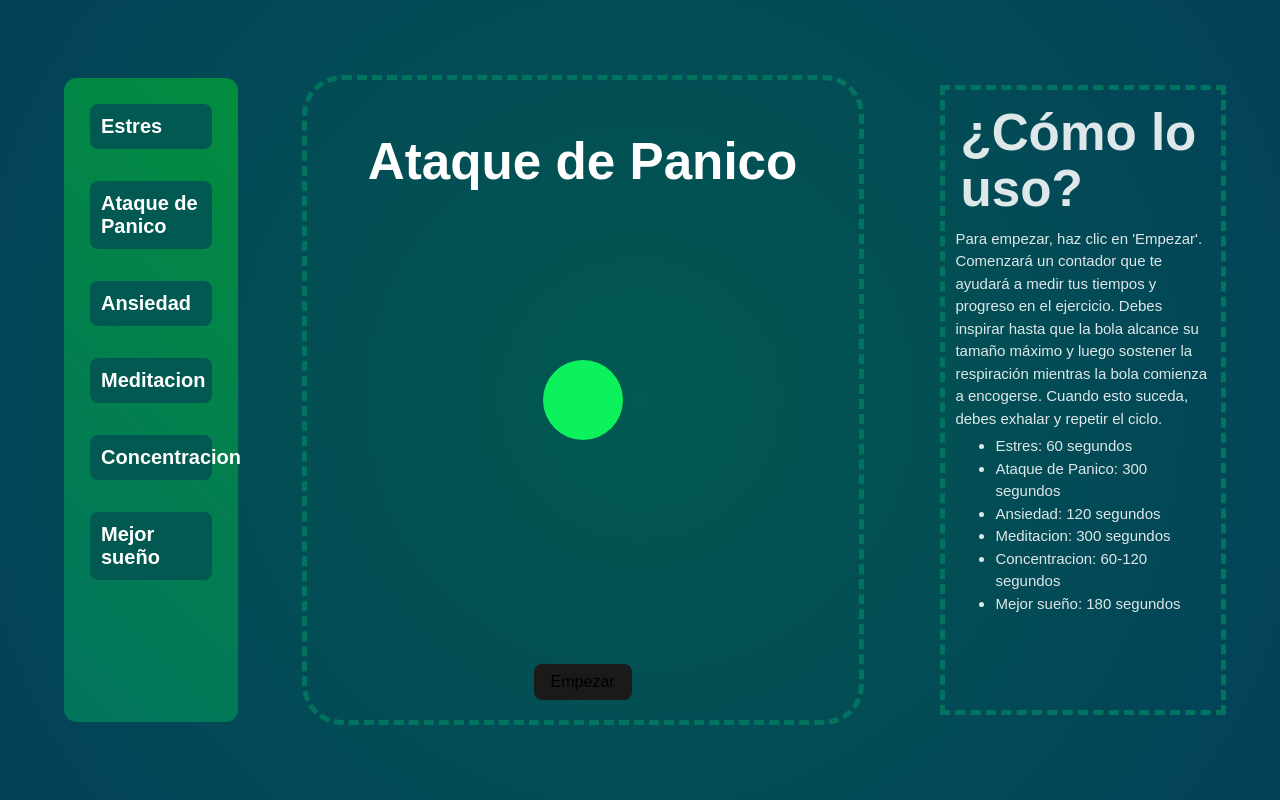
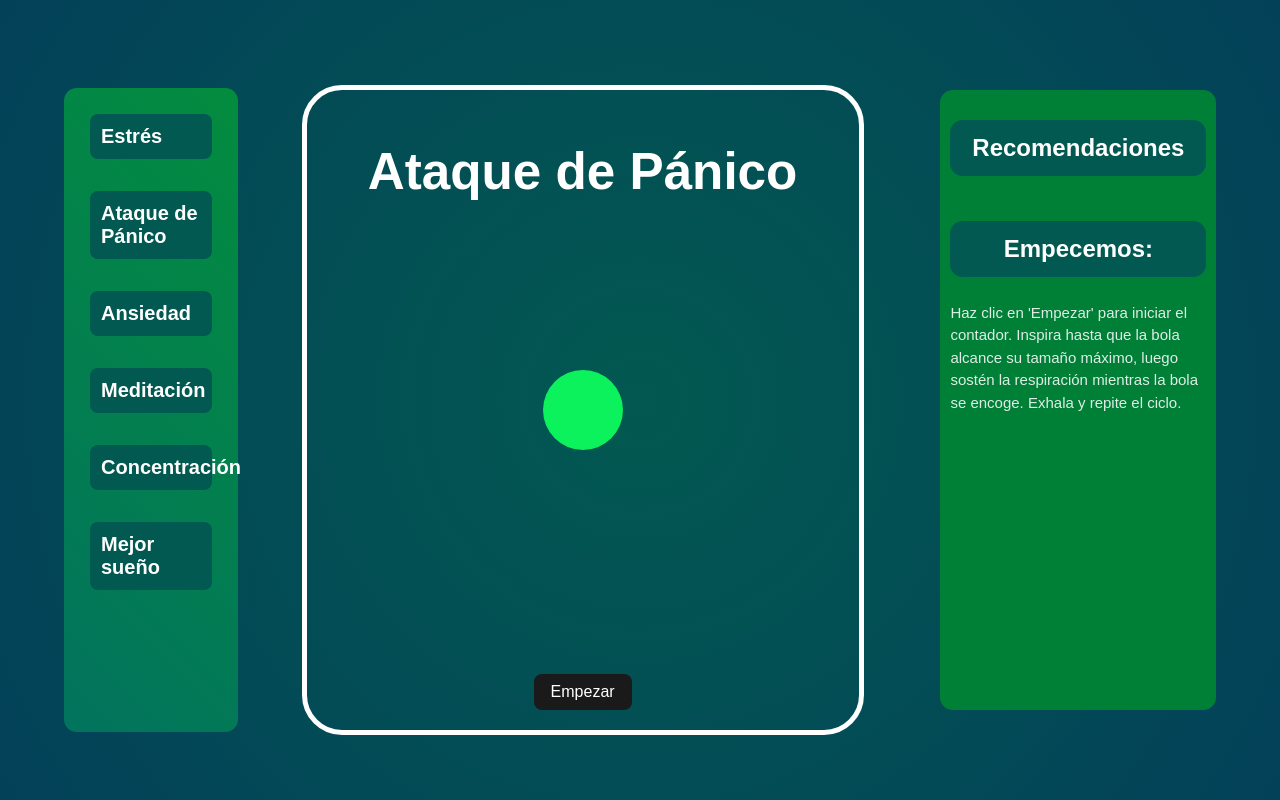
Before and after one commit to joanmera/breath_game, a React (Vite) app: page / in a window 1280 px wide. Built offline with nearby package versions, Linux system fonts and the light colour scheme.

Commit message:
botones_texto

```diff
--- a/src/App.css
+++ b/src/App.css
@@ -41,36 +41,47 @@ body,
   align-items: center;
   width: 40vw;
   color: white;
-  border: 5px dashed #ff0000;
-  border-color: var(--color-c);
+  border: 5px solid #ff0000;
+  border-color: white;
   height: 75vh;
   border-radius: 5vh;
   margin-left: 5vw;
   margin-right: 5vw;
+  margin-top: 20px;
   flex-direction: column;
   align-content: space-between;
+
 }
 
 .info {
   width: 20vw;
+  background-color: (var(--color-e));
   padding: 10px;
-  border: 5px dashed #ff0000;
-  border-color: var(--color-c);
   margin-right: 5vw;
   height: 75vh;
   margin-left: 1vw;
   flex-direction: column;
   display: flex;
+  background-color:#007f37;
+  border-radius: 1vw;
 }
 
-.info h1 {
-  margin: 5px;
+.info h2 {
+  background-color: var(--color-b);
+    color: white;
+    padding: 10px;
+    text-align: center;
+    border-radius: 1vw;
+    display: inline-block;
+
+
 }
 
 .info p {
   margin-top: 5px;
   font-size: 15px;
   margin-bottom: 0;
+
 }
 
 .info ul {
@@ -89,8 +100,16 @@ body,
   font-size: 1em;
   cursor: pointer;
   display: block;
+  color: white;
 }
 
 .grow-button:hover {
   background-color: var(--color-c);
 }
+.recomedaciones{
+  display: flex;
+  align-items: center;
+
+
+
+}
--- a/src/App.jsx
+++ b/src/App.jsx
@@ -4,13 +4,38 @@ import './GrowingBall.css';
 import LateralMenu from './LateralMenu';
 
 const App = () => {
-  const [selectedItem, setSelectedItem] = useState('Ataque de Panico');
+  const [selectedItem, setSelectedItem] = useState('Ataque de Pánico');
   const [isGrowing, setIsGrowing] = useState(false);
   const [timer, setTimer] = useState(0);
   const [ballClass, setBallClass] = useState('ball');
+  const [recomendaciones, setRecomendaciones] = useState('');
+  const [tiempo_estimado, setTexto] = useState('');
 
   const handleSelect = (item) => {
     setSelectedItem(item);
+
+    if (item === 'Estrés') {
+      setRecomendaciones('Reducir el estrés puede ayudar a prevenir problemas de salud mental como la depresión y la ansiedad.');
+      setTexto('Tiempo: 60 segundos');
+    } else if (item === 'Ataque de Pánico') {
+      setRecomendaciones('Practicar técnicas de respiración profunda puede ayudar a calmarte durante un ataque de pánico. Respira lenta y profundamente, enfocándote en inhalar y exhalar de manera controlada.');
+      setTexto('   Tiempo: 300 segundos');
+    } else if (item === 'Ansiedad') {
+      setRecomendaciones('El ejercicio físico regular puede reducir los niveles de ansiedad al liberar endorfinas y mejorar tu estado de ánimo. Encuentra actividades físicas que disfrutes y hazlas parte de tu rutina diaria.');
+      setTexto('   Tiempo: 120 segundos');
+    } else if (item === 'Meditación') {
+      setRecomendaciones('La meditación es conocida por su capacidad para reducir los niveles de cortisol, la hormona del estrés, en el cuerpo. Beneficios de practicar la meditación.');
+      setTexto('   Tiempo: 300 segundos');
+    } else if (item === 'Concentración') {
+      setRecomendaciones('La concentración es muy útil para mejorar la productividad y la eficiencia en tus tareas diarias. Practicar técnicas de concentración puede ayudarte a mantener el enfoque.');
+      setTexto('   Tiempo:  60 - 120 segundos');
+    } else if (item === 'Mejor sueño') {
+      setRecomendaciones('Dormir bien es esencial para la salud física y mental. Establecer una rutina de sueño regular y crear un ambiente relajante puede mejorar la calidad del sueño.');
+      setTexto('   Tiempo: 180 segundos');
+    } else {
+      setRecomendaciones('');
+      setTexto('');
+    }
   };
 
   const handleButtonClick = () => {
@@ -23,7 +48,7 @@ const App = () => {
     }
   };
 
-  const menuItems = ['Estres', 'Ataque de Panico', 'Ansiedad', 'Meditacion', 'Concentracion', 'Mejor sueño'];
+  const menuItems = ['Estrés', 'Ataque de Pánico', 'Ansiedad', 'Meditación', 'Concentración', 'Mejor sueño'];
 
   // Efecto para actualizar el contador cada segundo cuando isGrowing es true
   useEffect(() => {
@@ -54,16 +79,11 @@ const App = () => {
         </button>
       </div>
       <div className="info">
-        <h1>¿Cómo lo uso?</h1>
-        <p>Para empezar, haz clic en 'Empezar'. Comenzará un contador que te ayudará a medir tus tiempos y progreso en el ejercicio. Debes inspirar hasta que la bola alcance su tamaño máximo y luego sostener la respiración mientras la bola comienza a encogerse. Cuando esto suceda, debes exhalar y repetir el ciclo.</p>
-        <ul>
-          <li>Estres: 60 segundos</li>
-          <li>Ataque de Panico: 300 segundos</li>
-          <li>Ansiedad: 120 segundos</li>
-          <li>Meditacion: 300 segundos</li>
-          <li>Concentracion: 60-120 segundos</li>
-          <li>Mejor sueño: 180 segundos</li>
-        </ul>
+        <h2>Recomendaciones</h2>
+        <p>{recomendaciones}</p>
+        <h2>Empecemos:</h2>
+        <p> Haz clic en 'Empezar' para iniciar el contador. Inspira hasta que la bola alcance su tamaño máximo, luego sostén la respiración mientras la bola se encoge. Exhala y repite el ciclo.</p>
+        <p>{tiempo_estimado}</p>
       </div>
     </div>
   );
--- a/src/GrowingBall.css
+++ b/src/GrowingBall.css
@@ -32,8 +32,7 @@
 }
 
 @keyframes growShrink {
-  0%,
-  100% {
+  0%, 100% {
     width: 5em;
     height: 5em;
     background-color: #0CF25D;
--- a/src/LateralMenu.css
+++ b/src/LateralMenu.css
@@ -15,6 +15,7 @@
     margin-left: 5vw;
     height: 78vh;
     border-radius: 1vw;
+    margin-top: 20px;
   }
 
   .menu-button {
```
